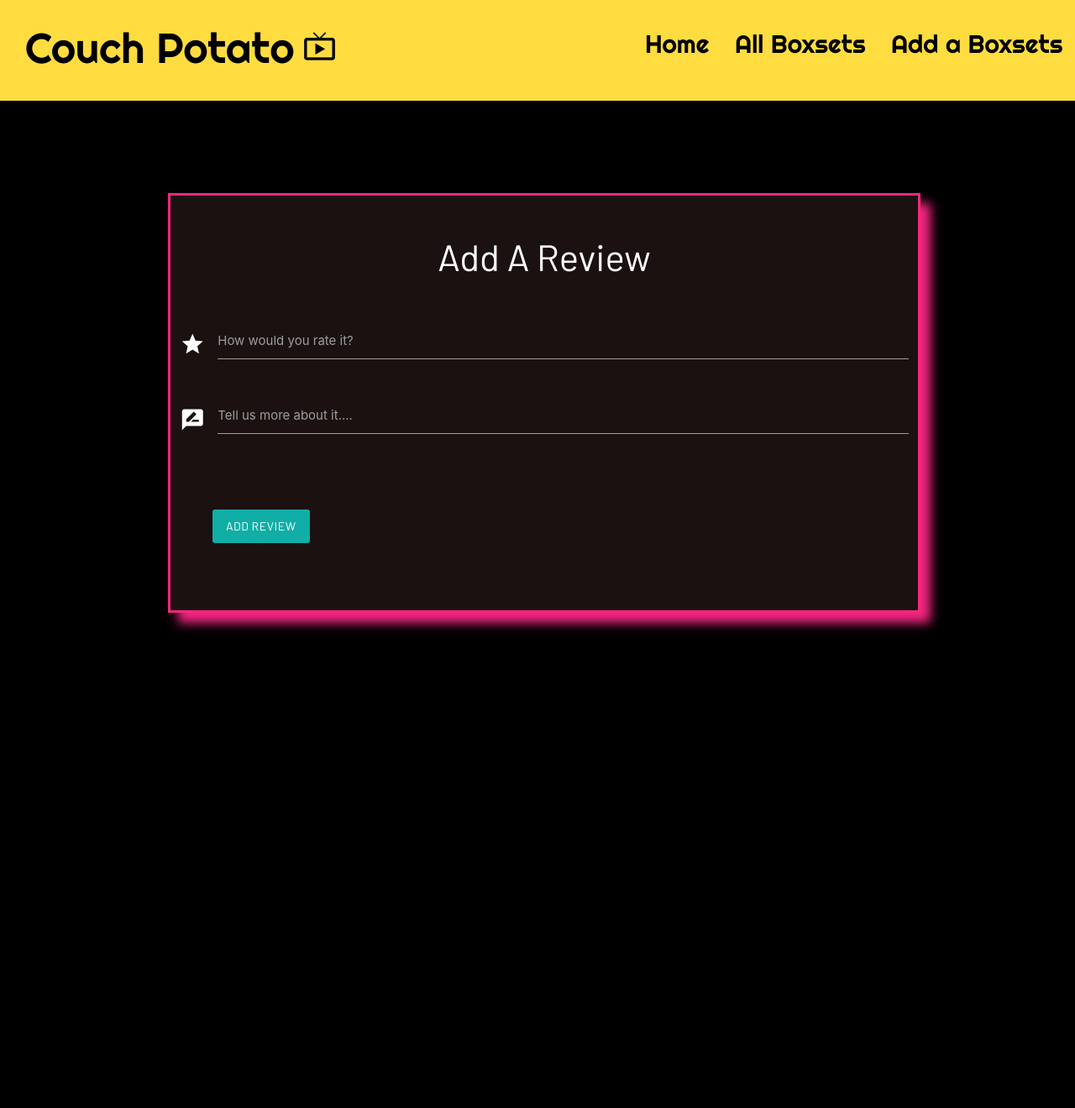
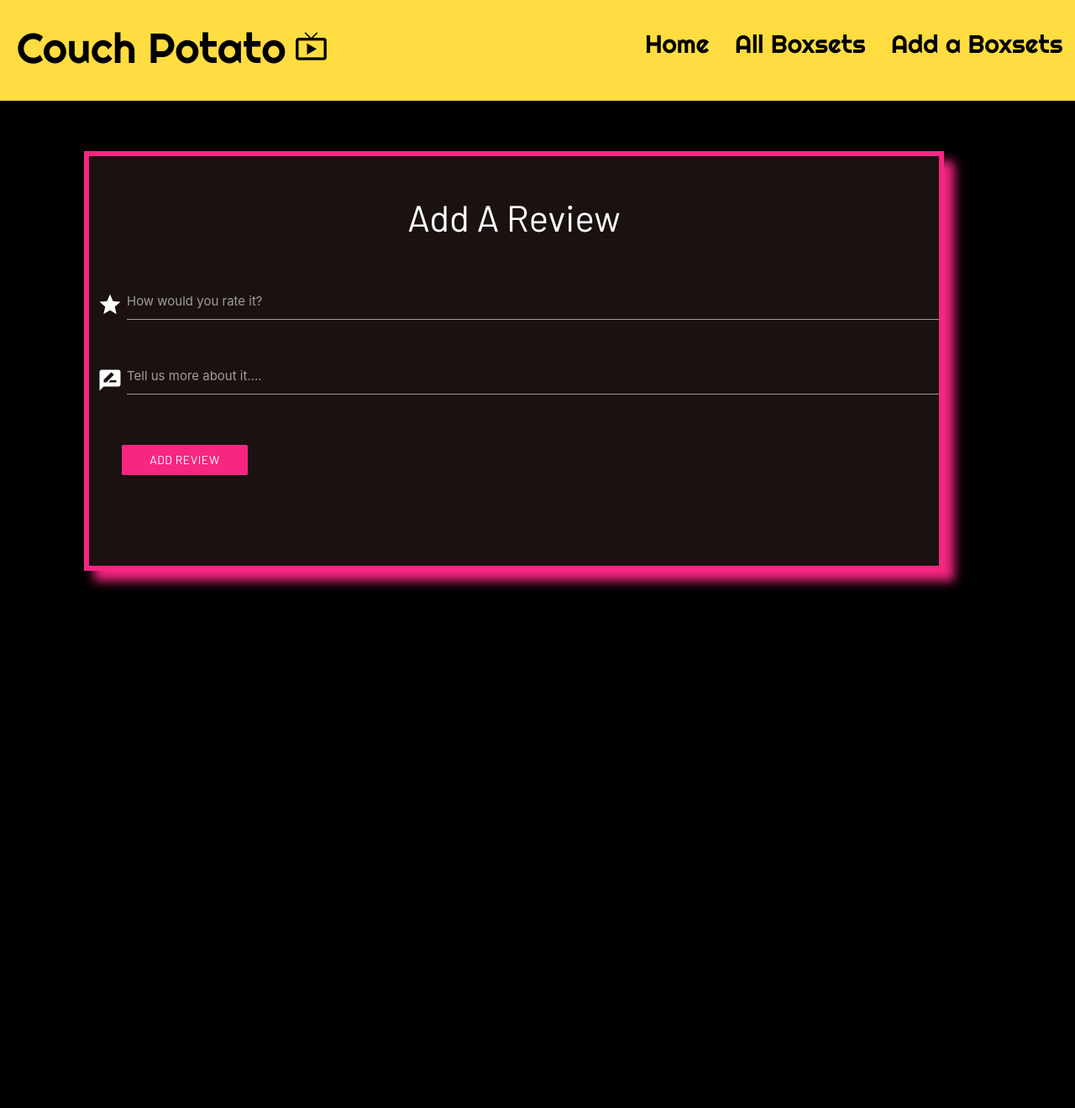
Before and after one commit to Leannald13/datacentric-milestoneproject, a Flask app: page /add_review/1 in a window 1280 px wide. Shown: the whole page at 84% size. After the commit the page ends 702 px from the top, so only its background shows below. Run offline with Flask 2, Linux system fonts and the light colour scheme; a database or web service that is not in the repository returns one stand-in record (values such as "Sample title"); some libraries are stand-ins or nearby versions.

Commit message:
padding and margin amendments for mobile and ipad

```diff
--- a/static/css/style.css
+++ b/static/css/style.css
@@ -14,7 +14,7 @@
     color: black;
     font-family: 'Righteous', cursive;
     font-size: 50px;
-    margin-left: 30px;
+    margin-left: 20px;
     padding-top: 20px;
 
 }
@@ -700,19 +669,49 @@
 
 /* addseriesreview.html */
 
-.minibox4 {
-
-    background-color: #1a1110;
-    width: 70% !important;
-    height: 500px;
-    border-width: 3px;
-    border-color: #f62681;
-    box-shadow: 12px 12px 12px #f62681;
-    border-style: solid;
-    margin-top: 10px;
-    margin-left: 200px;
+.addreviewbackground {
+    background-color: black;
+    width: 100%;
+    height: 1000px;
+    padding-top: 60px;
 
 }
 
+.minibox7 {
+    width: 80%;
+    height: 500px !important;
+    background-color: #1a1110;
+    border: 6px solid #f62681 !important;
+    box-shadow: 12px 12px 12px #f62681 !important;
+    margin-bottom: 100px;
+    margin-left: 100px;
+    }
 
-/* search.html */
+.button-addreview {
+    background-color: #f62681;
+    color: white;
+    border-radius: 2px;
+    margin-top: 30px;
+    margin-left: 50px;
+    float: 0;
+    width: 150px;
+    font-family: 'Barlow', sans-serif;
+}
+
+.button-addreview:hover {
+    background-color: #f62681;
+    color: white;
+    border-radius: 2px;
+    margin-top: 30px;
+    margin-left: 50px;
+    float: 0;
+    width: 150px;
+    font-family: 'Barlow', sans-serif;
+}
+
+.addreviewicon {
+    color: white;
+    font-size: 30px;
+    padding-left: 10px;
+    margin-right: 20px !important;
+}
--- a/templates/addseriesreview.html
+++ b/templates/addseriesreview.html
@@ -5,31 +5,33 @@
 
 {% for review in userreviews %}
 <!--user can add a review from view.html add review button. Review is inserted into view.html.-->
-<div class="row addseriesbackground ">
-    <div class="minibox4">
+
+<div class="addreviewbackground">
+    <div class="minibox7">
             <form action="{{url_for('insert_review', boxset_id=boxset_id)}}" method="POST" class="col s12">
             <h3 class="addseriesheading">Add A Review</h3>
         <div class="row">
             <div class="input-field col s12">
-                <i class="material-icons prefix addseriesicon">star</i>
+                <i class="material-icons prefix addreviewicon">star</i>
                 <textarea style="color:#fff;" name="review_rating" id="review_rating" class="materialize-textarea" value="{{review.review_rating}}" required></textarea>
-                <label for="icon_telephone" id="addratingreview">How would you rate it?</label>
+                <label for="icon_telephone" id="addrating">How would you rate it?</label>
             </div>
         </div>
         <div class="row">
             <div class="input-field col s12">
-                <i class="material-icons prefix addseriesicon">rate_review</i>
+                <i class="material-icons prefix addreviewicon">rate_review</i>
                 <textarea style="color:#fff;" name="review_message" id="review.review_message" class="materialize-textarea" value= "{{review.review_message}}" required></textarea>
-                <label for="icon_telephone" id="addsummaryreview">Tell us more about it....</label>
+                <label for="icon_telephone" id="addreview">Tell us more about it....</label>
             </div>
         </div>
         <div class="row">
-            <button class="btn waves-effect waves-light hvr-hang button-addseries" type="submit" name="action">Add Review</button>
+            <button class="btn waves-effect waves-light hvr-hang button-addreview" type="submit" name="action">Add Review</button>
         </div>
     </form>
 </div>
 </div>
 
+
 {%endfor%}
 
 {% endblock %}
--- a/templates/allseries.html
+++ b/templates/allseries.html
@@ -7,7 +7,6 @@
 <input type="submit" class="search_bar" value="Submit">
  </div>
 </form>
-{{search}}
 
 {% for cards in addboxset %}
 
```
Also changed, not shown: other parts of static/css/style.css (+15 -46 lines).
